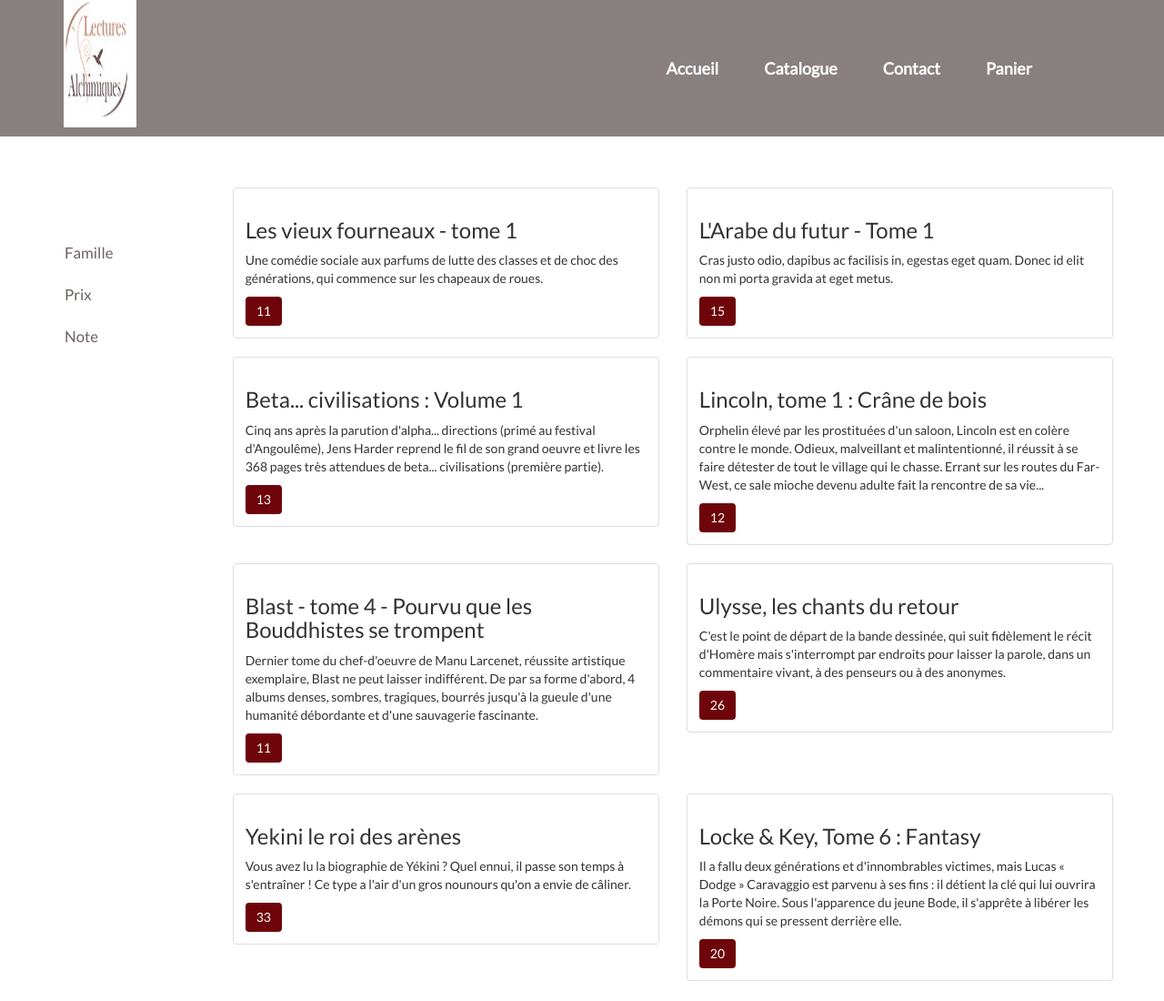
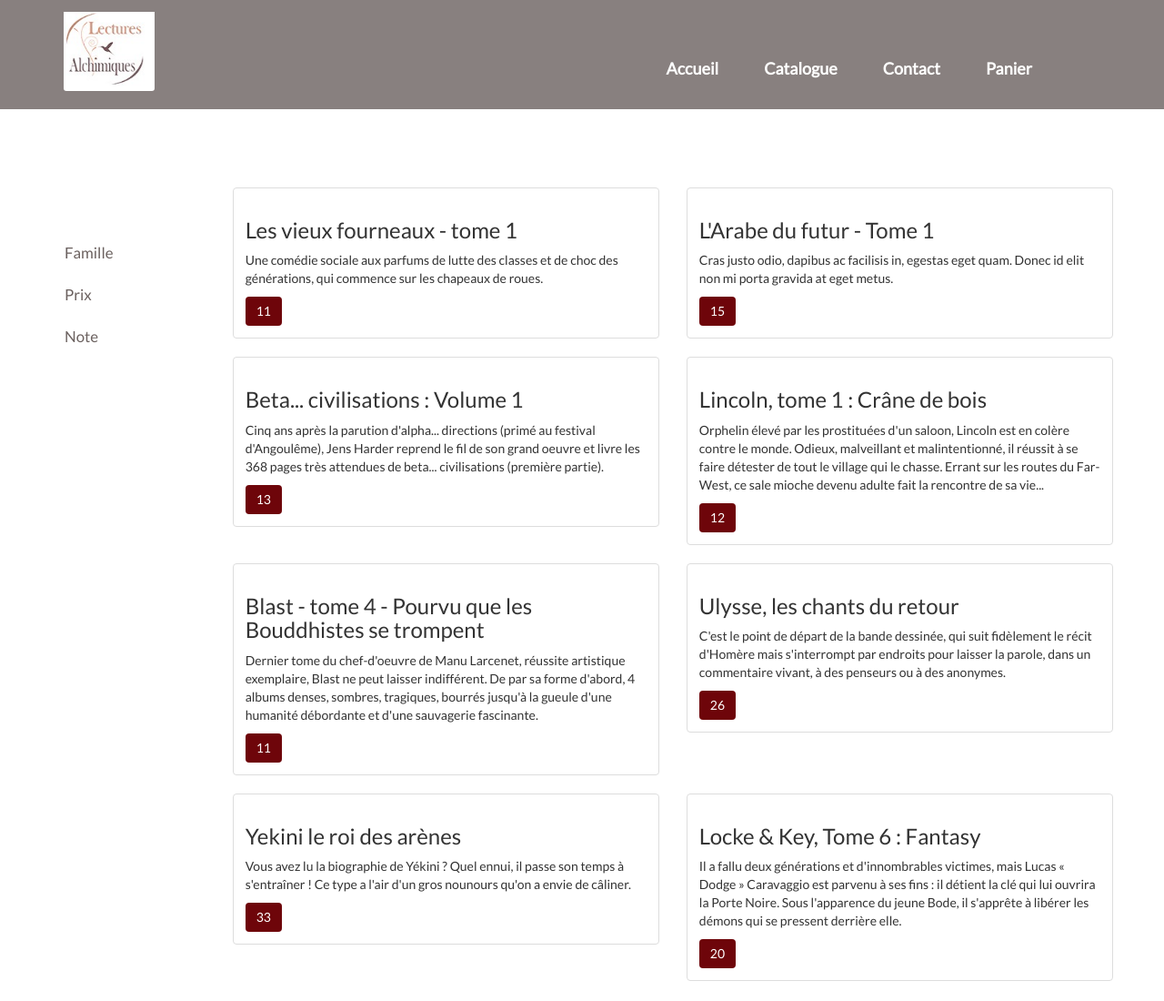
Before and after one commit to xavier2042/challengex3, a plain HTML site: page gallerieIndex.html in a window 1280 px wide. Shown: the top 1100 px of the page at 91% size. Drawn offline with Linux system fonts and the light colour scheme.

Commit message:
modif laeti

```diff
--- a/css/style.css
+++ b/css/style.css
@@ -4,16 +4,17 @@ body {
 }
 
 .navbar {
-  height: 150px;
+  height: 120px;
   background-color: #6B615F;
   opacity:0.8;
   border-bottom: 0;
   position:fixed;
 }
 
-/*#logo {
+#logo {
   padding-top: 13px;
-}*/
+  border-radius: 3px;
+}
 
 .nav {
   padding-top: 50px;
--- a/gallerieIndex.html
+++ b/gallerieIndex.html
@@ -26,7 +26,7 @@
             <span class="icon-bar"></span>
             <span class="icon-bar"></span>
           </button>
-          <img id="logo" src="/image/lectures-alchimiques-1435070231.jpg" style="width: 80px; height: 140px;"/>
+          <img id="logo" src="/image/lectures-alchimiques-1435070231.jpg" style="width: 100px; height: 100px;"/>
           <!-- ici ce trouvait un titre à gauche que j'ai supprimé-->
         </div>
 
```
